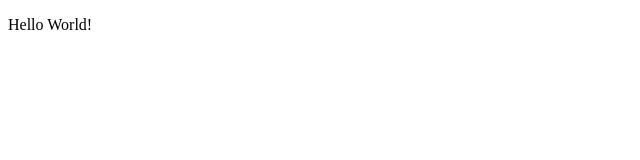
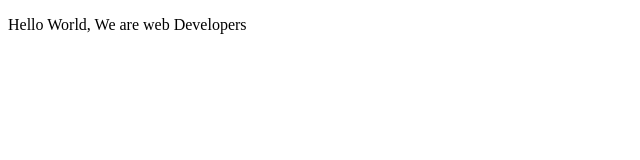
Before and after one commit to atenaiis/Muhammad-and-Mariana-Project, a plain HTML site: page index.html in a window 1280 px wide. Shown: the whole page, without its empty margins (0-640 px from the left). Drawn offline with Linux system fonts and the light colour scheme.

Commit message:
Update index.html
Text Edited

```diff
--- a/index.html
+++ b/index.html
@@ -7,6 +7,6 @@
     <title>Document</title>
 </head>
 <body>
-    <p>Hello World!</p>
+    <p>Hello World, We are web Developers</p>
 </body>
 </html>
```
